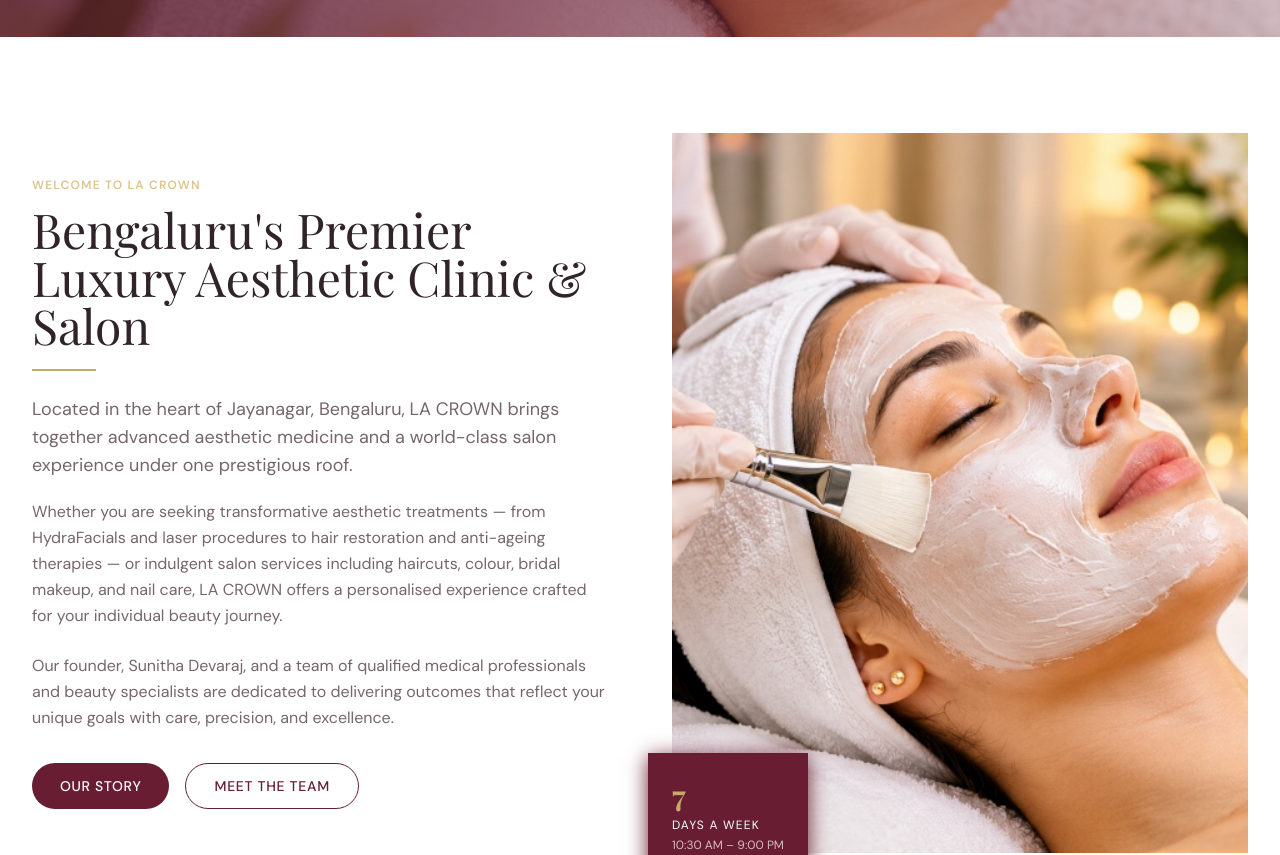
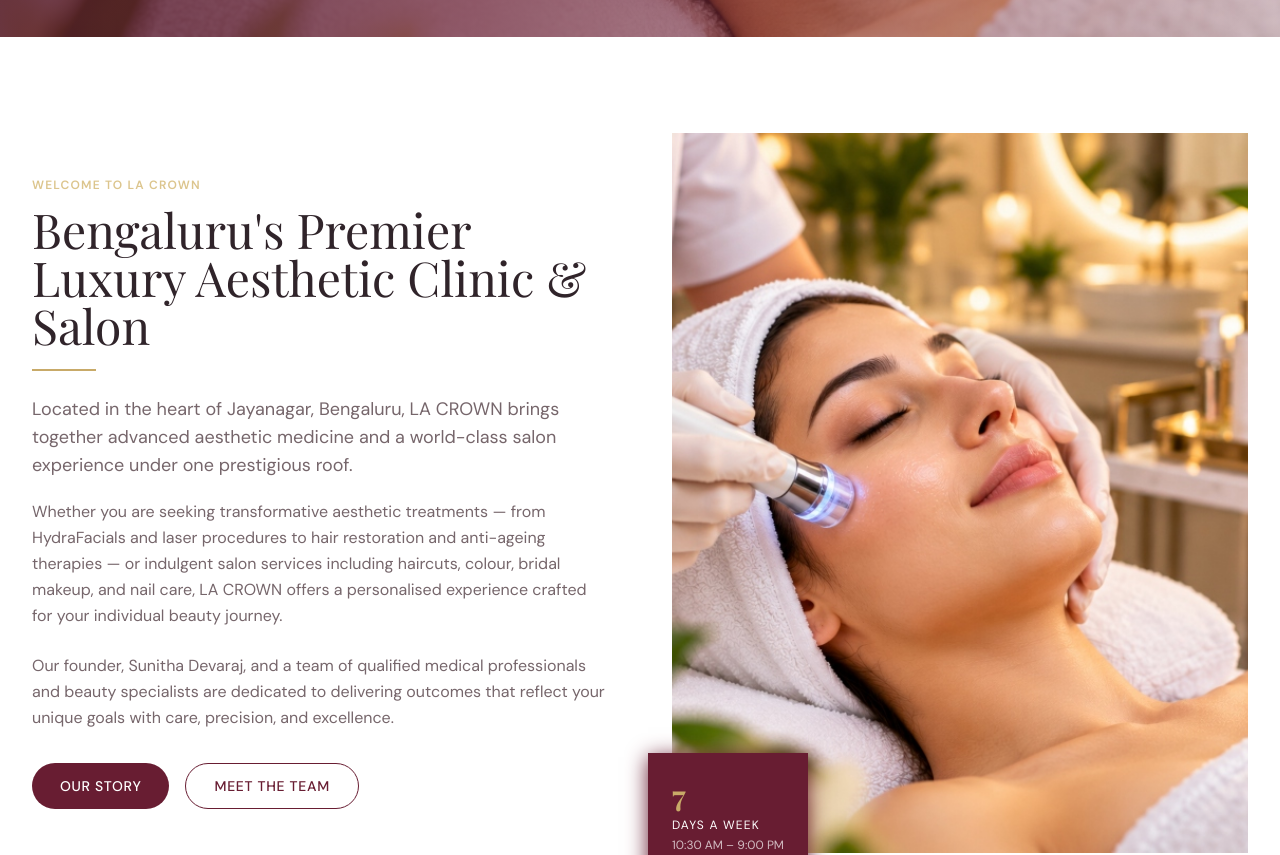
Before and after one commit to vijayvr004/lacrown, a React (Vite) app: page / in a window 1280 px wide. Shown: the part 819-1674 px from the top of the page. Built offline with nearby package versions, Linux system fonts and the light colour scheme; a web font is replaced by a local one.

Commit message:
feat: replace Premier Luxury Aesthetic Clinic and Salon image on HomePage with HydraFacial clinical photograph

```diff
--- a/src/pages/HomePage.tsx
+++ b/src/pages/HomePage.tsx
@@ -168,8 +168,8 @@
             <div className="relative">
               <div className="aspect-[4/5] overflow-hidden">
                 <img
-                  src={getAssetUrl('/assets/hero-bg.jpg')}
-                  alt="Professional aesthetic treatment at LA CROWN"
+                  src={getAssetUrl('/images/lacrown/other/homepage/home-premier-clinic-salon.jpg')}
+                  alt="Bengaluru's Premier Luxury Aesthetic Clinic & Salon"
                   className="w-full h-full object-cover"
                   loading="lazy"
                 />
```
Also changed, not shown: public/images/lacrown/other/homepage/home-premier-clinic-salon.jpg (added), 4 other files (tests, documents, lock files or other folders).
